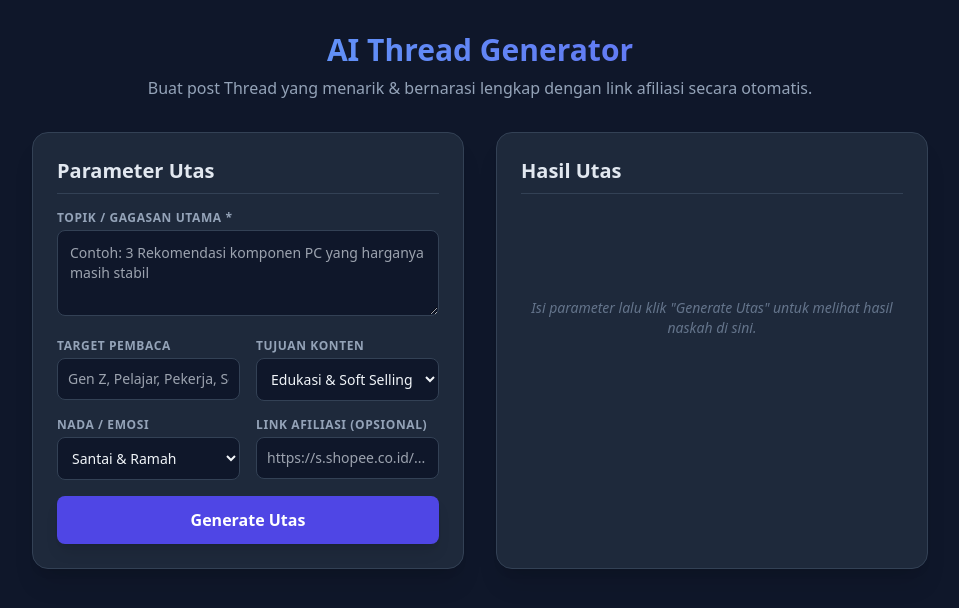
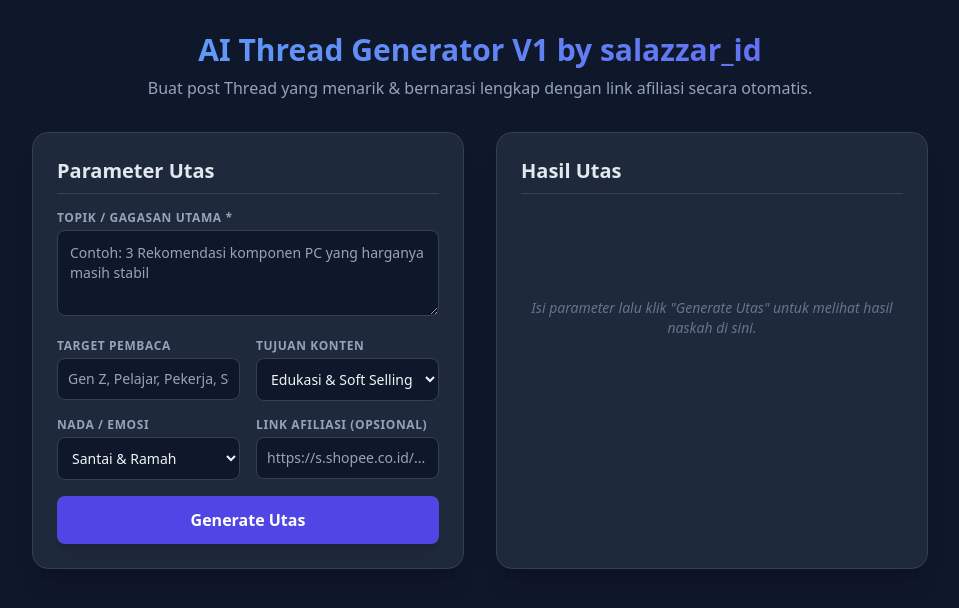
Before and after one commit to salazzarvetz/ai-thread-generator-salazzarid-v1, a plain HTML site: page index.html in a window 1280 px wide. Shown: the whole page, without its empty margins (160-1119 px from the left). Drawn offline with nearby package versions, Linux system fonts and the light colour scheme.

Commit message:
Add files via upload

```diff
--- a/index.html
+++ b/index.html
@@ -10,7 +10,7 @@
   <div class="max-w-4xl mx-auto space-y-8">
     <header class="text-center space-y-2">
       <h1 class="text-3xl font-extrabold text-transparent bg-clip-text bg-gradient-to-r from-blue-400 to-indigo-500">
-        AI Thread Generator
+        AI Thread Generator V1 by salazzar_id
       </h1>
       <p class="text-slate-400 text-sm sm:text-base">
         Buat post Thread yang menarik & bernarasi lengkap dengan link afiliasi secara otomatis.
```
